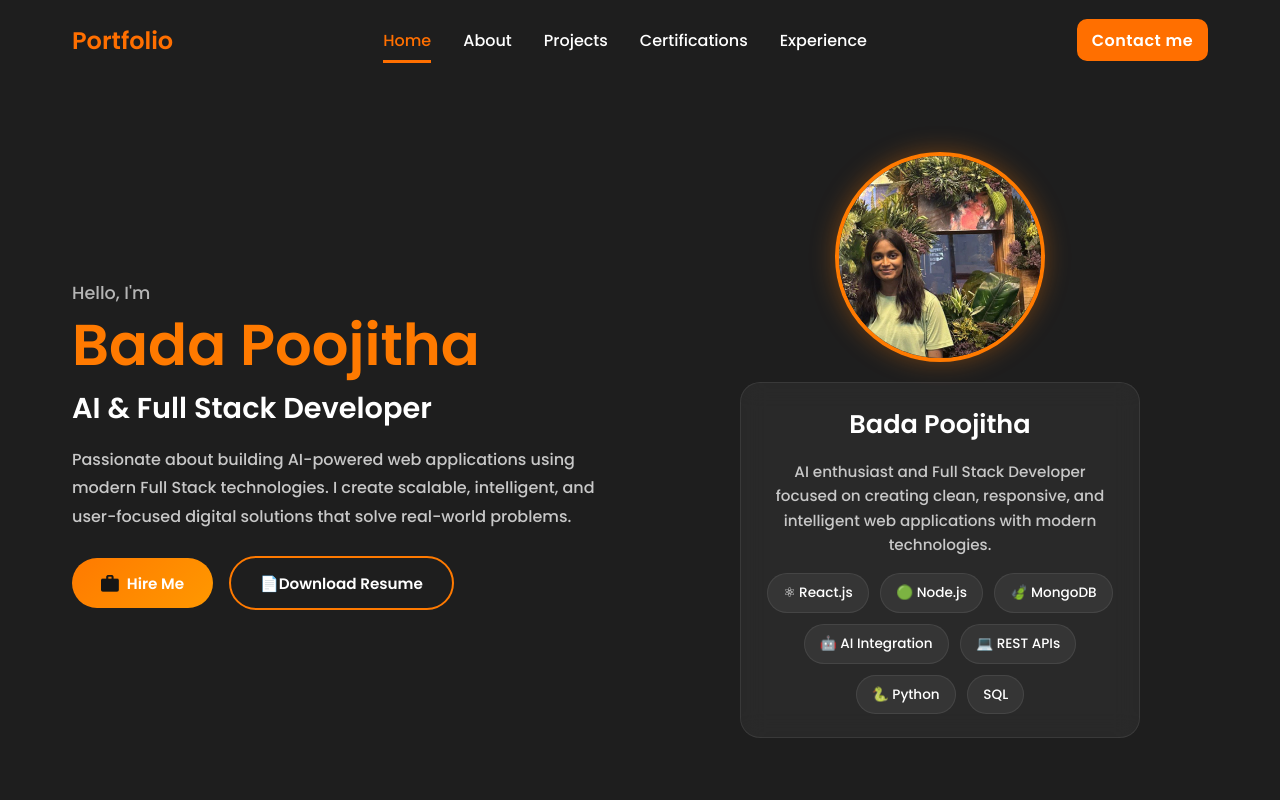
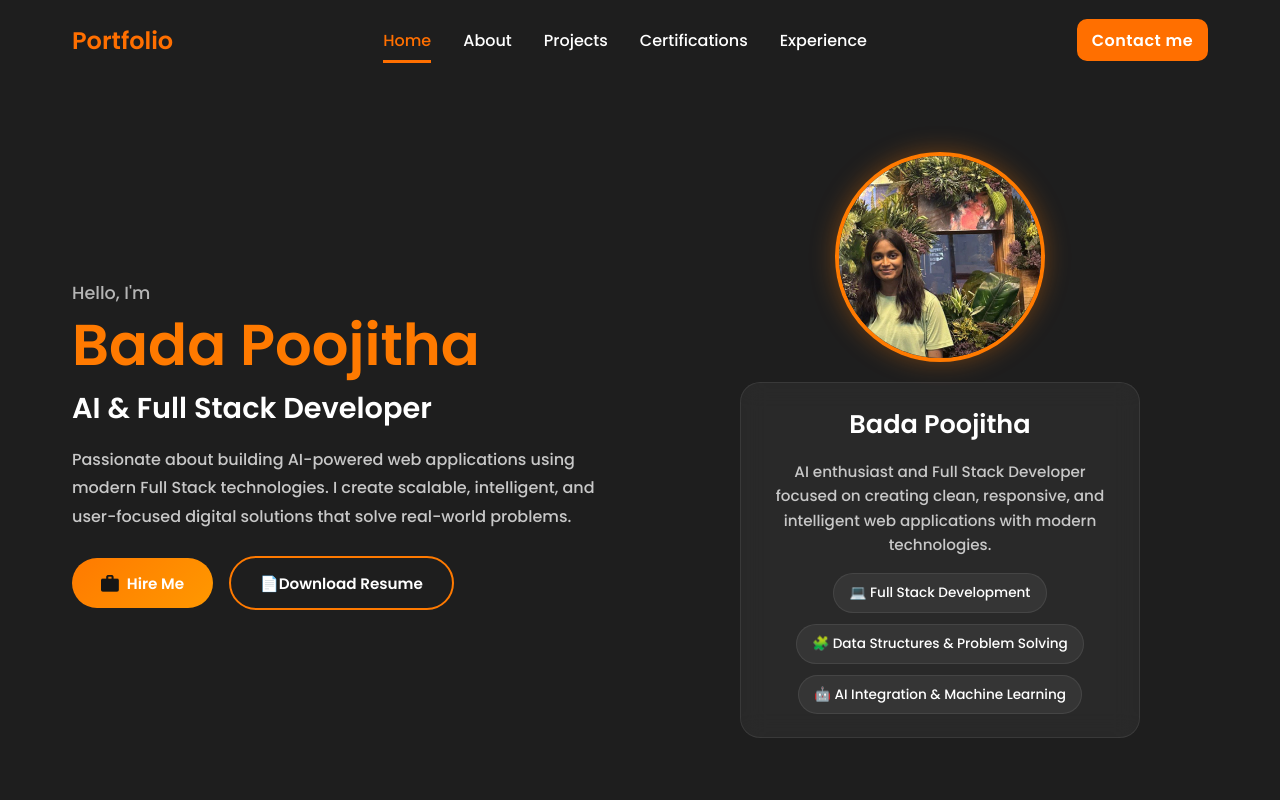
Before and after one commit to poojithabada/myPortfolio, a React (Create React App) app: page / in a window 1280 px wide. Shown: the top 800 px of the page. Built offline with nearby package versions, Linux system fonts and the light colour scheme.

Commit message:
Styling..

```diff
--- a/src/components/Intro/index.js
+++ b/src/components/Intro/index.js
@@ -70,13 +70,9 @@ const Intro = () => {
           </p>
 
           <div className="services">
-            <div className="skillCard">⚛ React.js</div>
-            <div className="skillCard">🟢 Node.js</div>
-            <div className="skillCard">🍃 MongoDB</div>
-            <div className="skillCard">🤖 AI Integration</div>
-            <div className="skillCard">💻 REST APIs</div>
-            <div className="skillCard">🐍 Python</div>
-            <div className="skillCard">SQL</div>
+            <div className="skillCard">💻 Full Stack Development</div>
+            <div className="skillCard">🧩 Data Structures & Problem Solving</div>
+            <div className="skillCard">🤖 AI Integration & Machine Learning</div>
           </div>
         </div>
       </div>
```
